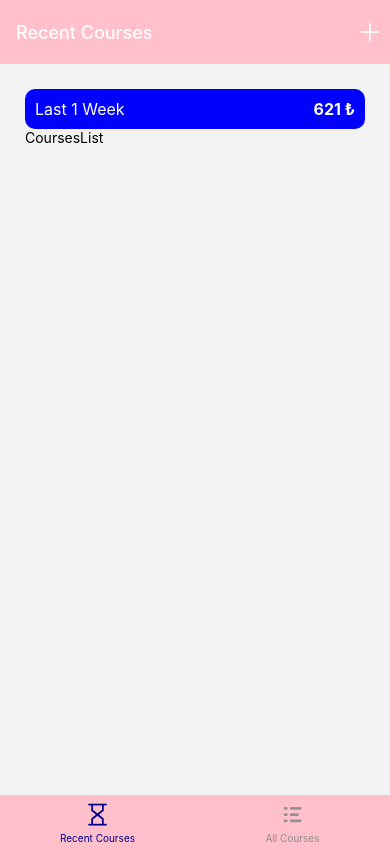
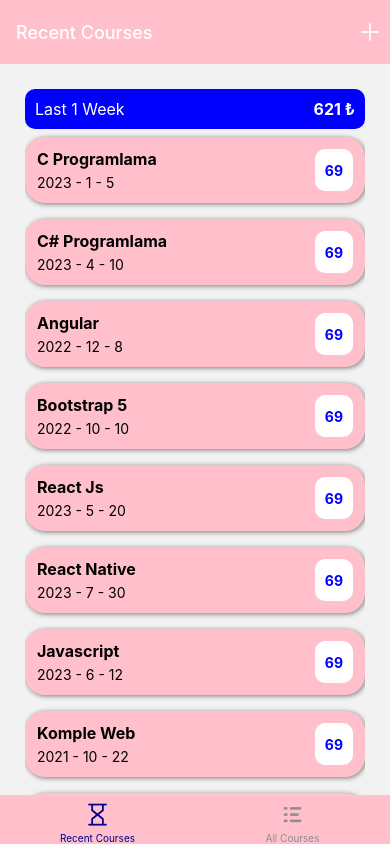
Before and after one commit to sabata06/my-courses, a React Native app: screen / in a window 390 px wide. Built offline with nearby package versions, Linux system fonts and the light colour scheme.

Commit message:
courses list styled

```diff
--- /dev/null
+++ b/components/CourseItem.jsx
@@ -0,0 +1,53 @@
+import { Pressable, StyleSheet, Text, View } from 'react-native';
+import React from 'react';
+import { dateFormatter } from '../helper/date';
+
+
+export default function CourseItem({ amount, date, description, id }) {
+  return (
+    <Pressable>
+      <View style={styles.courseContainer}>
+        <View>
+          <Text style={styles.description}>{description}</Text>
+          <Text>{dateFormatter(date)}</Text>
+        </View>
+        <View style={styles.priceContainer}>
+          <Text style={styles.price}>{amount}</Text>
+        </View>
+      </View>
+    </Pressable>
+  );
+}
+
+const styles = StyleSheet.create({
+  courseContainer: {
+    flexDirection: 'row',
+    justifyContent: 'space-between',
+    backgroundColor: 'pink',
+    marginVertical: 8,
+    padding: 12,
+    borderRadius: 20,
+    elevation: 4,
+    shadowColor: 'black',
+    shadowRadius: 5,
+    shadowOffset: { width: 1, height: 1 },
+    shadowOpacity: 0.5,
+  },
+  description: {
+    fontSize: 16,
+    fontWeight: 'bold',
+    marginBottom: 5,
+  },
+  priceContainer: {
+    backgroundColor: 'white',
+    alignItems: 'center',
+    justifyContent: 'center',
+    borderRadius: 10,
+    paddingHorizontal: 10,
+    paddingVertical: 4,
+  },
+  price: {
+    fontWeight: 'bold',
+    color: 'blue',
+  },
+});
--- a/components/Courses.jsx
+++ b/components/Courses.jsx
@@ -64,7 +64,7 @@ export default function Courses({ coursesPeriod }) {
   return (
     <View style={styles.container}>
       <CoursesSummary courses={COURSES} periodName={coursesPeriod} />
-      <CoursesList />
+      <CoursesList courses={COURSES} />
     </View>
   );
 }
--- a/components/CoursesList.jsx
+++ b/components/CoursesList.jsx
@@ -1,12 +1,15 @@
-import { StyleSheet, Text, View } from 'react-native'
-import React from 'react'
+import { FlatList, StyleSheet, Text, View } from "react-native";
+import React from "react";
+import CourseItem from "./CourseItem";
 
-export default function CoursesList() {
-  return (
-    <View>
-      <Text>CoursesList</Text>
-    </View>
+const renderCourseItem = (itemData) =>{
+return <CourseItem {...itemData.item} />
+}
+
+export default function CoursesList({ courses }) {
+  return(
+    <FlatList data={courses} keyExtractor={(item) => item.id} renderItem={renderCourseItem}/>
   )
 }
 
-const styles = StyleSheet.create({})
+const styles = StyleSheet.create({});
--- /dev/null
+++ b/helper/date.js
@@ -0,0 +1,3 @@
+export const dateFormatter = (date) => {
+  return `${date.getFullYear()} - ${date.getMonth() + 1} - ${date.getDate()} `;
+};
```
